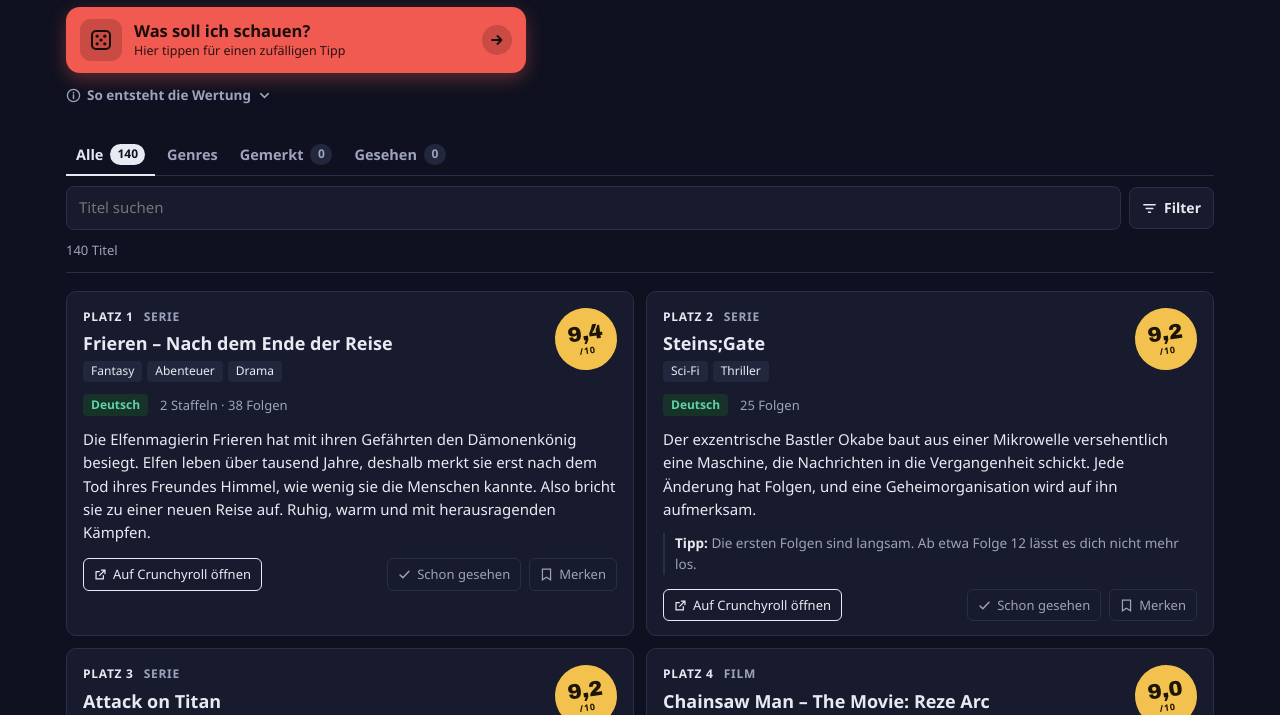
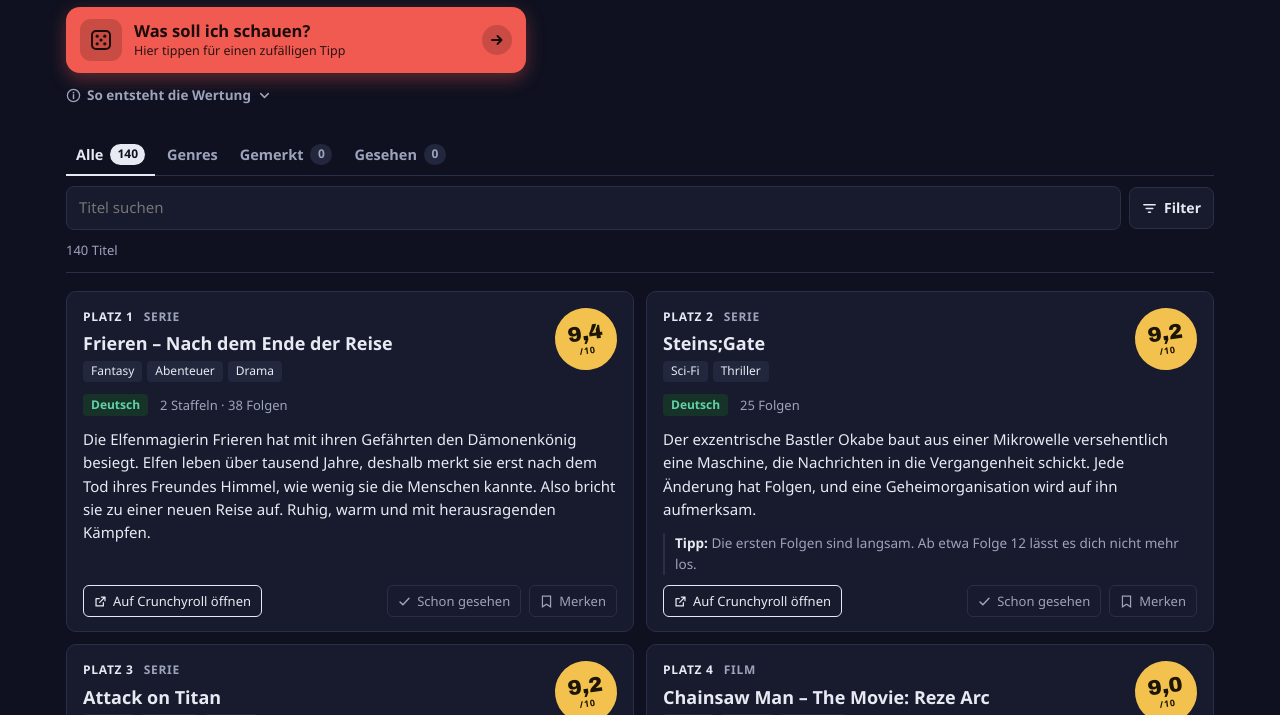
Before and after one commit to nlaupp02/anime-bestenliste, a plain HTML site: page index.html in a window 1280 px wide. Shown: the part 236-951 px from the top of the page. Drawn offline with Linux system fonts and the light colour scheme; a web font is replaced by a local one.

Commit message:
Add files via upload

```diff
--- a/index.html
+++ b/index.html
@@ -123,9 +123,10 @@
 .card {
   background: var(--sheet); border: 1px solid var(--line); border-radius: 10px;
   padding: 16px 16px 14px;
-  display: grid; grid-template-columns: minmax(0, 1fr) auto; gap: 4px 14px;
-  align-content: start;
+  display: flex; flex-direction: column;
 }
+/* Inhalt oben, Knöpfe immer ganz unten: so stehen sie am PC bei nebeneinanderliegenden Karten auf einer Höhe */
+.cbody { flex: 1 0 auto; display: grid; grid-template-columns: minmax(0, 1fr) auto; gap: 4px 14px; align-content: start; }
 .meta { display: flex; flex-wrap: wrap; gap: 4px 10px; align-items: baseline; font-size: 12px; color: var(--muted); letter-spacing: .06em; text-transform: uppercase; font-weight: 700; }
 .rank { font-variant-numeric: tabular-nums; color: var(--ink); }
 .card h2 { grid-column: 1; margin: 2px 0 2px; font-size: 18px; line-height: 1.25; font-weight: 700; text-wrap: balance; }
@@ -713,6 +714,7 @@
   const isSaved = saved.has(it.id), isSeen = seen.has(it.id);
   return `
     <li class="card${isSeen ? " is-seen" : ""}">
+      <div class="cbody">
       <div class="meta"><span class="rank">${state.view === "genres" && state.g2 ? `Platz ${it.gr[state.g2]} in ${state.g2}` : `Platz ${it.rank}`}</span><span>${it.type === "F" ? "Film" : "Serie"}</span></div>
       <div class="score">
         <div class="stamp ${tier(it.mine)}" aria-label="Wertung ${fmt(it.mine)} von 10">${fmt(it.mine)}<small>/10</small></div>
@@ -725,6 +727,7 @@
       </div>
       <p class="desc">${esc(it.desc)}</p>
       ${it.note ? `<p class="note"><b>Tipp:</b> ${esc(it.note)}</p>` : ""}
+      </div>
       <div class="foot">
         <a class="btn cr" href="${crUrl(it)}" target="_blank" rel="noopener">${ICON.out}${crLinkOf(it) ? "Auf Crunchyroll öffnen" : "Auf Crunchyroll suchen"}</a>
         <button type="button" class="btn seen" id="v-${it.id}" data-id="${it.id}" data-act="seen" aria-pressed="${isSeen}">${ICON.seen}${isSeen ? "Gesehen" : "Schon gesehen"}</button>
```
